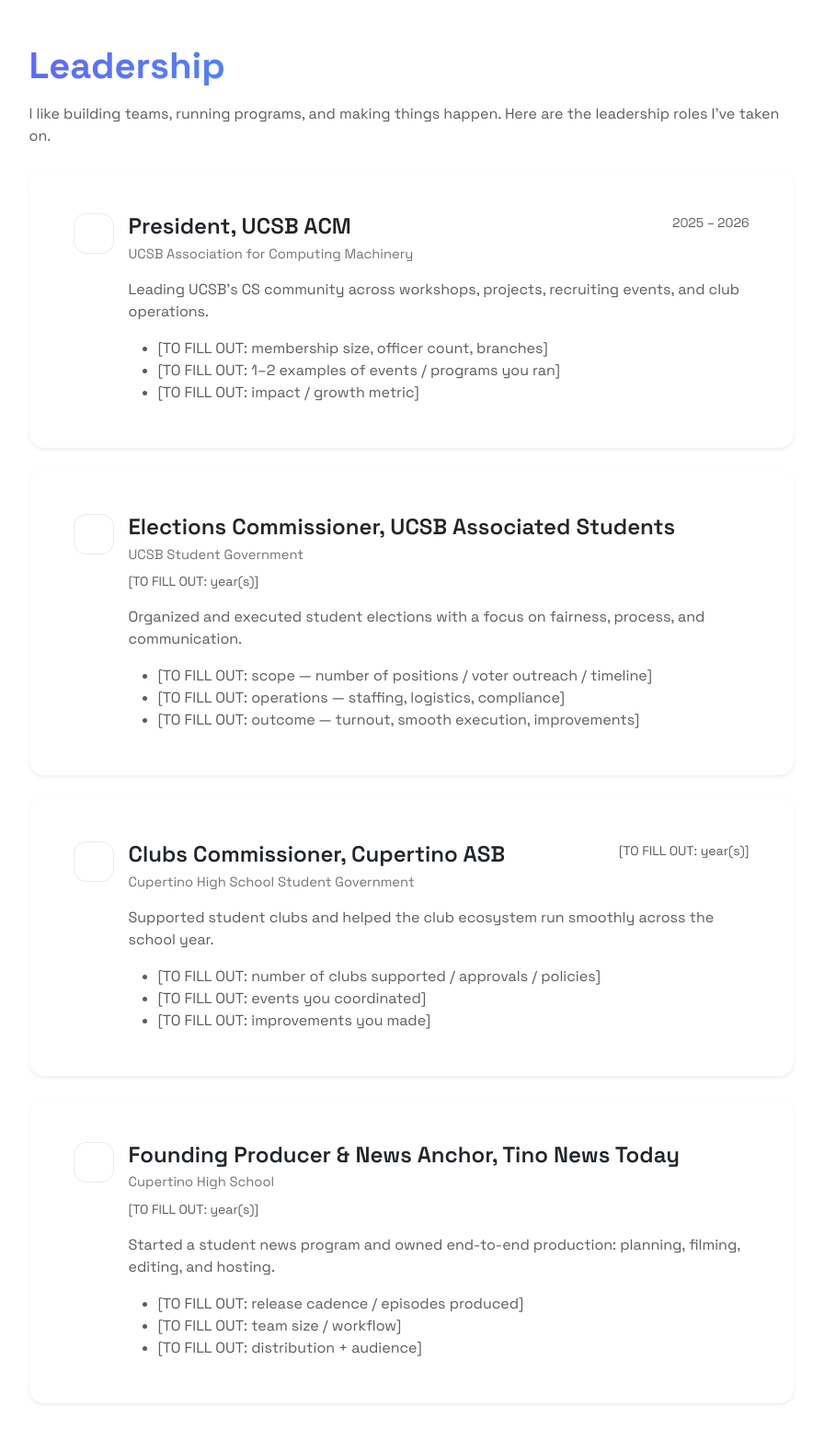
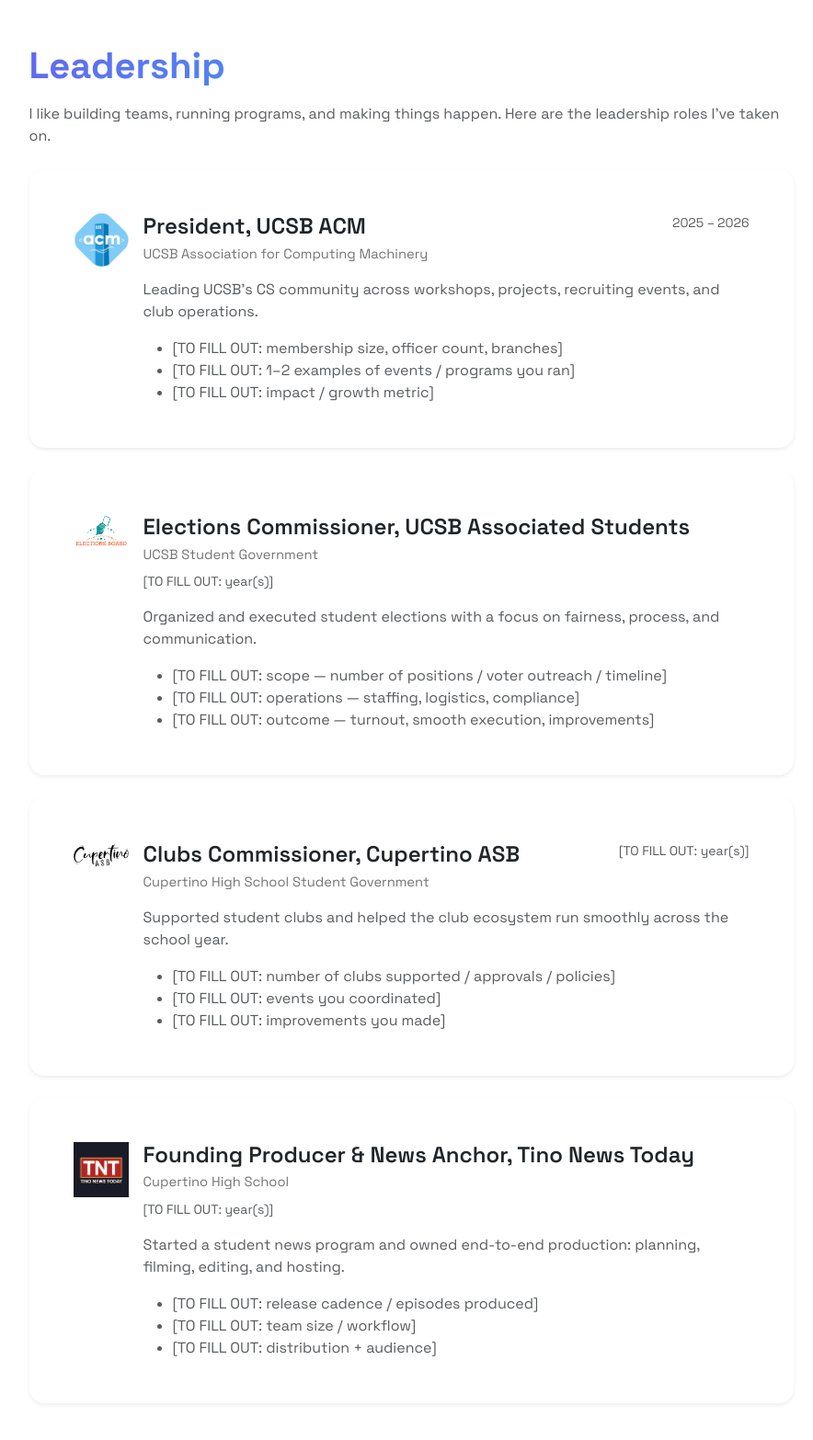
Before and after one commit to iamjiamingliu/iamjiamingliu.com, a Flask app: page /leadership in a window 1280 px wide. Shown: the part 56-1622 px from the top of the page at 92% size, without its empty margins (193-1077 px from the left). Run offline with Flask 3, Linux system fonts and the light colour scheme; some libraries are stand-ins or nearby versions.

Commit message:
add images to leadership

```diff
--- a/templates/leadership.html
+++ b/templates/leadership.html
@@ -13,13 +13,10 @@
         }
 
         .role-icon {
-            width: 44px;
-            height: 44px;
-            border-radius: 14px;
+            max-width: 60px;
+            max-height: 40px;
             display: grid;
             place-items: center;
-            border: 1px solid rgba(0, 0, 0, 0.08);
-            background: rgba(255, 255, 255, 0.75);
             flex-shrink: 0;
         }
 
@@ -58,7 +55,7 @@
                                 <div class="card-body p-4 p-lg-5">
                                     <div class="d-flex align-items-start gap-3">
                                         <div class="role-icon">
-                                            <i class="bi bi-people"></i>
+                                            <img src="/static/img/acm/ucsb_acm.png" class="img-fluid">
                                         </div>
 
                                         <div class="flex-grow-1">
@@ -93,7 +90,7 @@
                                 <div class="card-body p-4 p-lg-5">
                                     <div class="d-flex align-items-start gap-3">
                                         <div class="role-icon">
-                                            <i class="bi bi-check2-square"></i>
+                                            <img src="/static/img/leadership/as_elections_board.png" class="img-fluid">
                                         </div>
 
                                         <div class="flex-grow-1">
@@ -131,7 +128,7 @@
                                 <div class="card-body p-4 p-lg-5">
                                     <div class="d-flex align-items-start gap-3">
                                         <div class="role-icon">
-                                            <i class="bi bi-diagram-3"></i>
+                                            <img src="/static/img/leadership/cupertino_asb.webp" class="img-fluid">
                                         </div>
 
                                         <div class="flex-grow-1">
@@ -167,7 +164,7 @@
                                 <div class="card-body p-4 p-lg-5">
                                     <div class="d-flex align-items-start gap-3">
                                         <div class="role-icon">
-                                            <i class="bi bi-camera-video"></i>
+                                            <img src="/static/img/leadership/tnt.webp" class="img-fluid">
                                         </div>
 
                                         <div class="flex-grow-1">
```
Also changed, not shown: static/img/leadership/as_elections_board.png (added), static/img/leadership/cupertino_asb.webp (added), static/img/leadership/tnt.webp (added).
